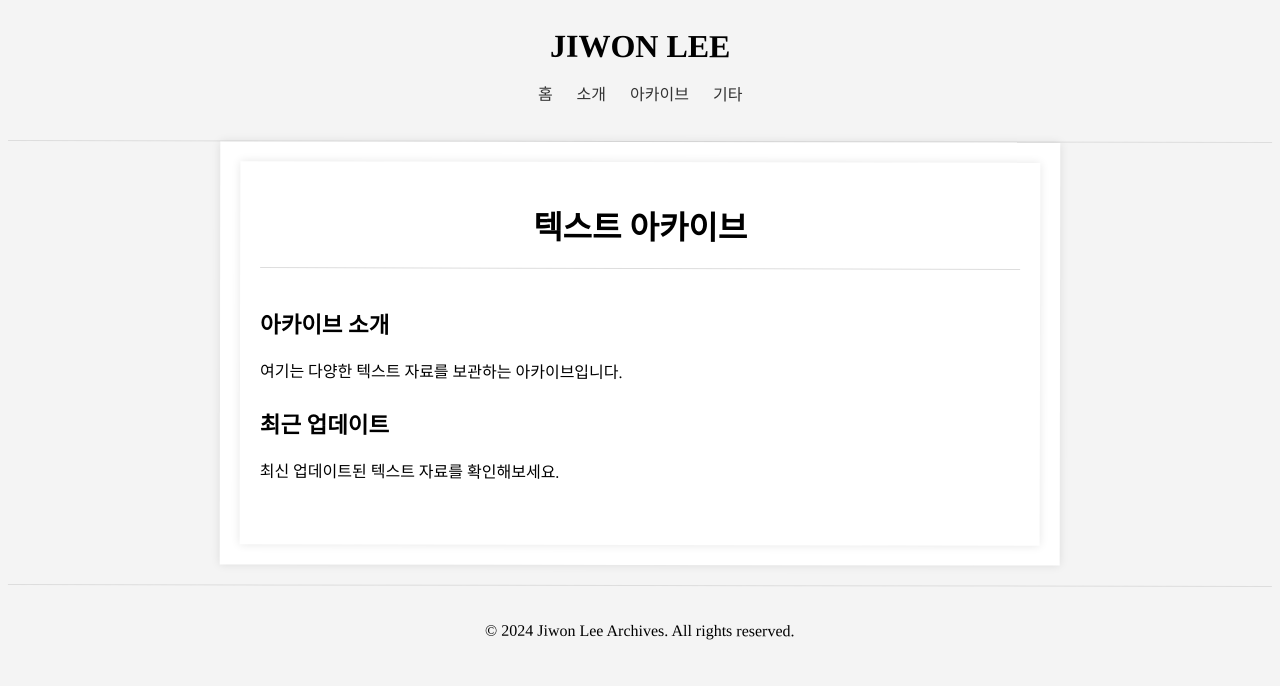
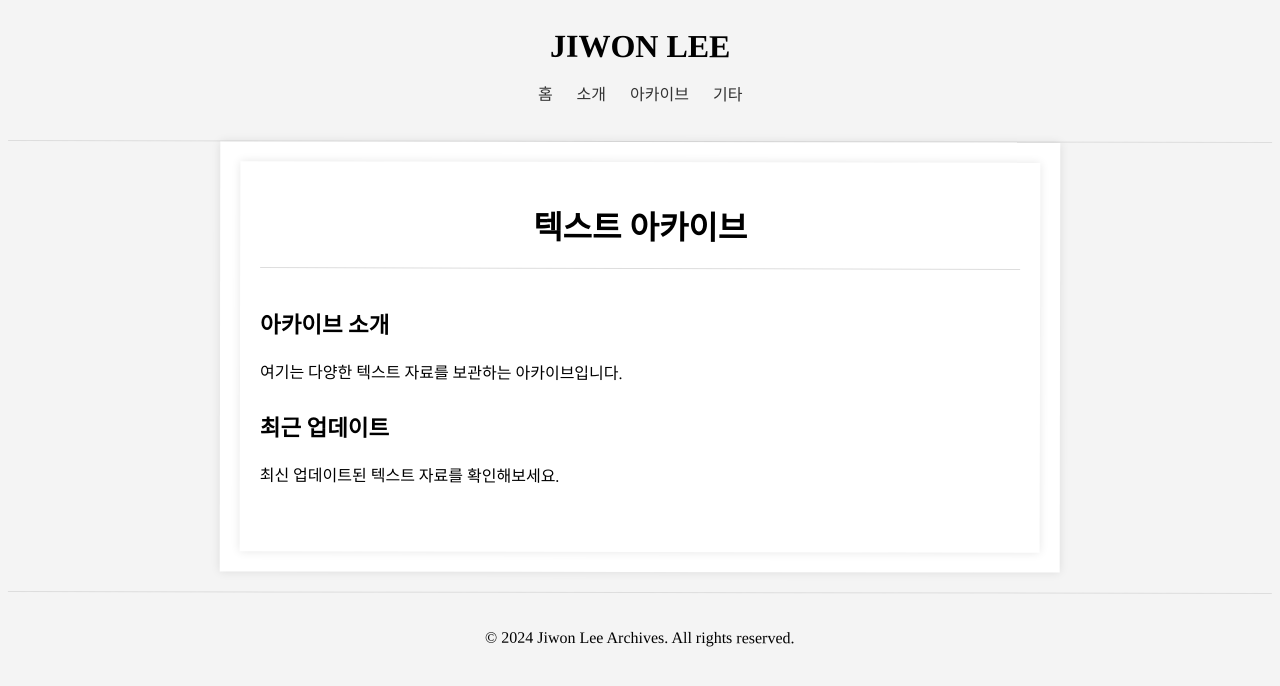
Before and after one commit to LfayeJ/archives, a Jekyll site: the page built from index.html, in a window 1280 px wide. Shown: the top 686 px of the page. Built offline with Jekyll 4.4.1, drawn with Linux system fonts in a browser that asks for light colours; some web fonts are replaced.

Commit message:
Update styles.css

```diff
--- a/assets/css/styles.css
+++ b/assets/css/styles.css
@@ -64,7 +64,7 @@
 }
 
 .content p {
-  line-height: 2.1;
+  line-height: 2.3;
 }
 
 footer {
```
